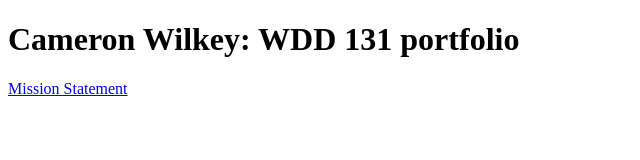
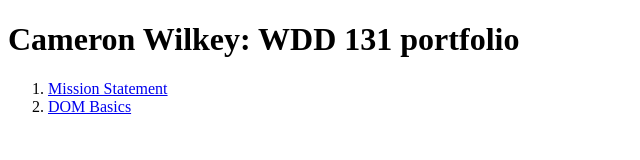
Before and after one commit to EdgeLutrain/wdd131, a plain HTML site: page index.html in a window 1280 px wide. Shown: the whole page, without its empty margins (0-640 px from the left). Drawn offline with Linux system fonts and the light colour scheme.

Commit message:
Update index.html

```diff
--- a/index.html
+++ b/index.html
@@ -13,7 +13,11 @@
         <h1> Cameron Wilkey: WDD 131 portfolio</h1>
     </Header>
     <Main>
-        <a href="Mission/index.html">Mission Statement</a>
+        <ol>
+            <li><a href="Mission/index.html">Mission Statement</a></li>
+            <li><a href="Activtiy2/sandbox.html">DOM Basics</a></li>
+        </ol>
+
 
     </Main>
     <Footer>
```
